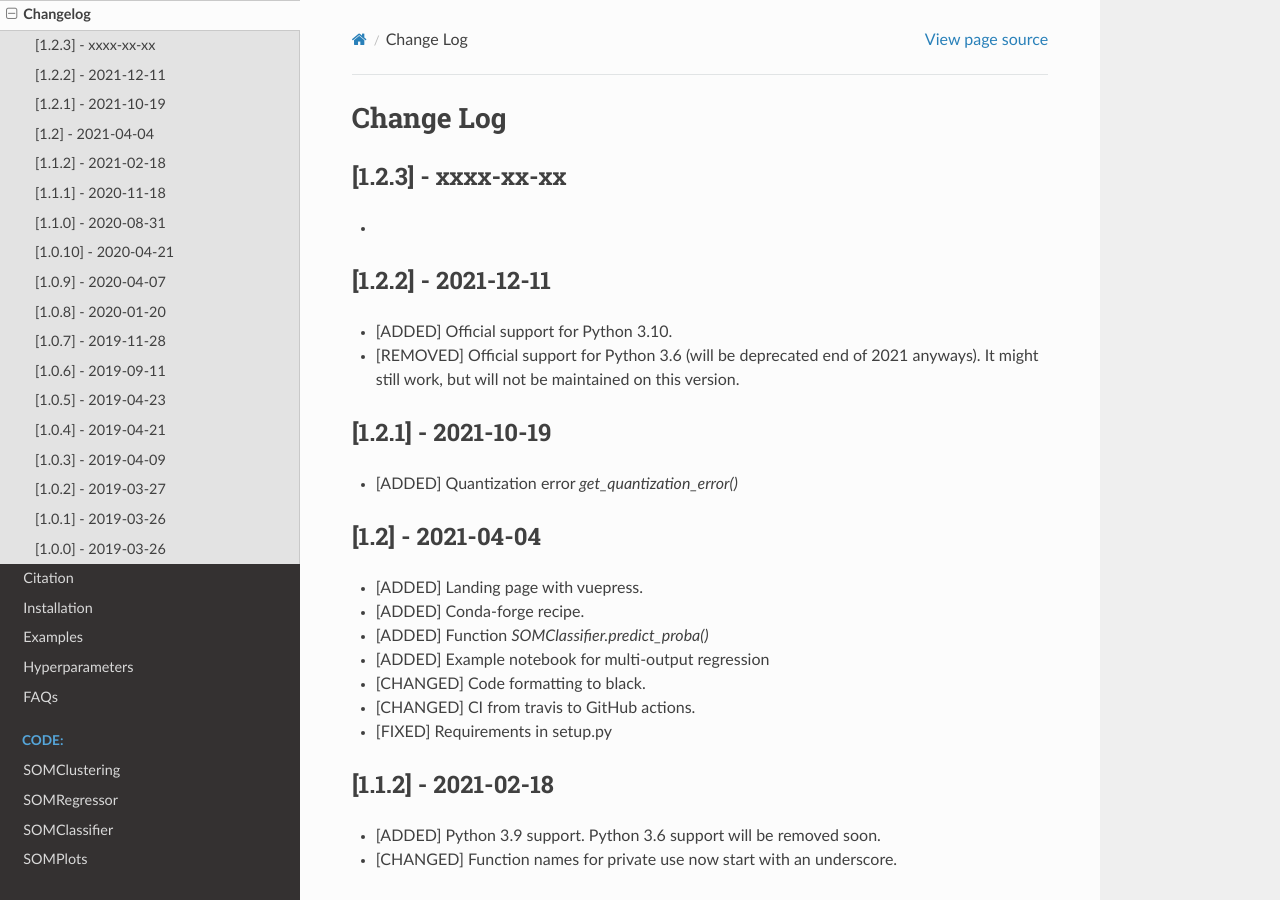
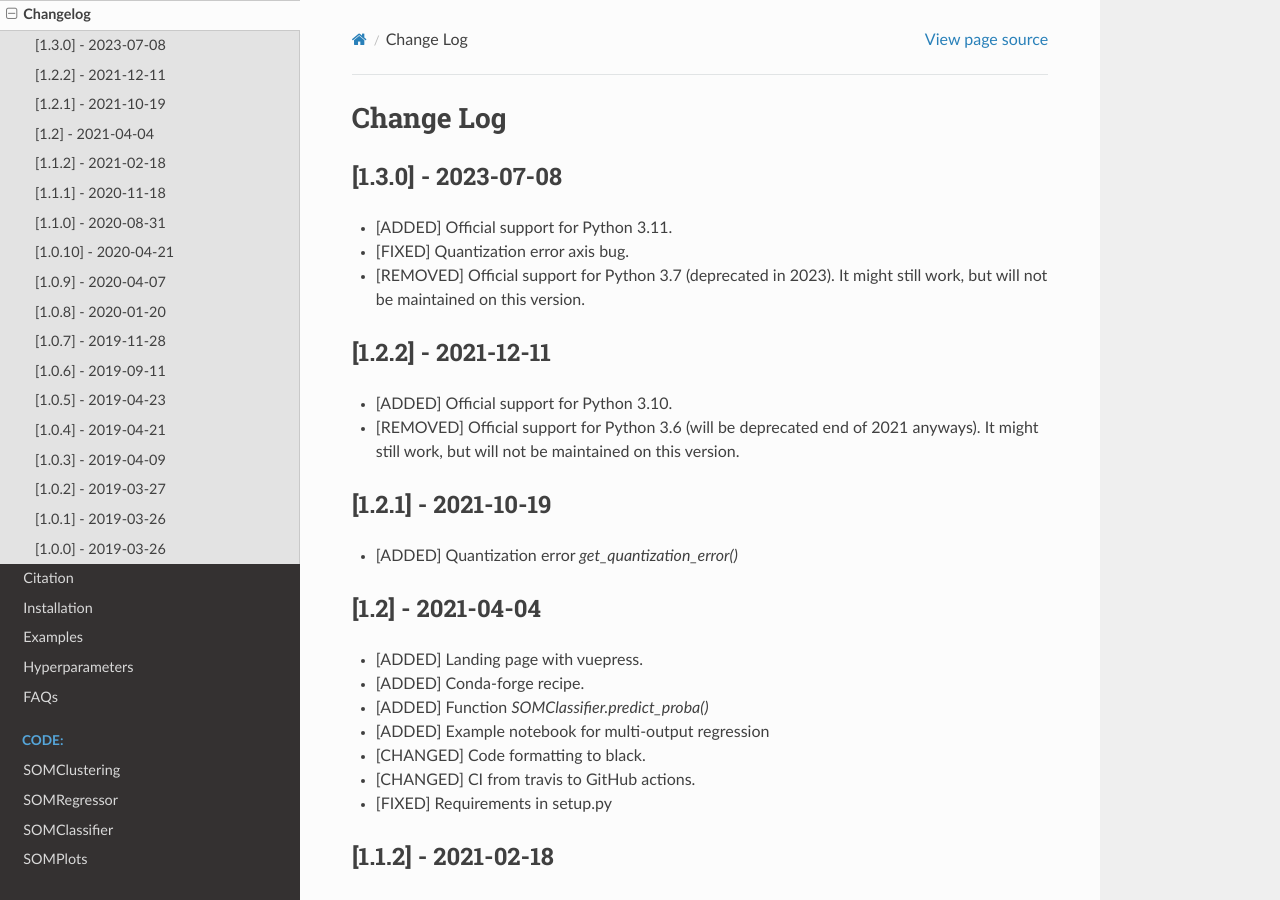
Before and after one commit to felixriese/susi, a Sphinx documentation site: the page built from docs/changelog.rst, in a window 1280 px wide and 900 px high. Built offline with Sphinx 7.4.7 and the Read the Docs theme 2.0.0, drawn with Linux system fonts in a browser that asks for light colours; formulas are drawn with MathJax 3; some of the changed text lies outside the part shown.

Commit message:
CHANGE version to 1.3.0

```diff
--- a/CHANGELOG.rst
+++ b/CHANGELOG.rst
@@ -1,9 +1,12 @@
 Change Log
 ==========
 
-[1.2.3] - xxxx-xx-xx
+[1.3.0] - 2023-07-08
 --------------------
--
+- [ADDED] Official support for Python 3.11.
+- [FIXED] Quantization error axis bug.
+- [REMOVED] Official support for Python 3.7 (deprecated in 2023). It might
+  still work, but will not be maintained on this version.
 
 [1.2.2] - 2021-12-11
 --------------------
--- a/docs/conf.py
+++ b/docs/conf.py
@@ -21,13 +21,13 @@ sys.path.insert(0, os.path.abspath("../"))
 # -- Project information -----------------------------------------------------
 
 project = "SuSi"
-copyright = "2019-2022 Felix M. Riese"
+copyright = "2019-2023 Felix M. Riese"
 author = "Felix M. Riese"
 
 # The short X.Y version
 version = ""
 # The full version, including alpha/beta/rc tags
-release = "1.2.2"
+release = "1.3.0"
 
 
 # -- General configuration ---------------------------------------------------
--- a/meta.yaml
+++ b/meta.yaml
@@ -1,5 +1,5 @@
 {% set name = "susi" %}
-{% set version = "1.2.2" %}
+{% set version = "1.3.0" %}
 
 
 package:
@@ -26,7 +26,7 @@ requirements:
     - scikit-learn >=0.21.1
     - scipy >=1.3.1
     - tqdm >=4.45.0
-    - matplotlib-base >=3.3.0
+    - matplotlib-base >=3.7.2
     - seaborn >=0.11.0
     - pandas >=1.1.5
 
--- a/setup.py
+++ b/setup.py
@@ -12,7 +12,7 @@ long_description = "\n\n".join((readme, changelog))
 
 setuptools.setup(
     name="susi",
-    version="1.2.2",
+    version="1.3.0",
     author="Felix M. Riese",
     author_email="github@felixriese.de",
     description=(
--- a/susi/__init__.py
+++ b/susi/__init__.py
@@ -4,7 +4,7 @@ Python package for unsupervised, supervised and semi-supervised
 self-organizing maps (SOM).
 
 """
-__version__ = "1.2.2"
+__version__ = "1.3.0"
 
 from .SOMClassifier import SOMClassifier
 from .SOMClustering import SOMClustering
```
Also changed, not shown: guide/README.md, 3 other files.
